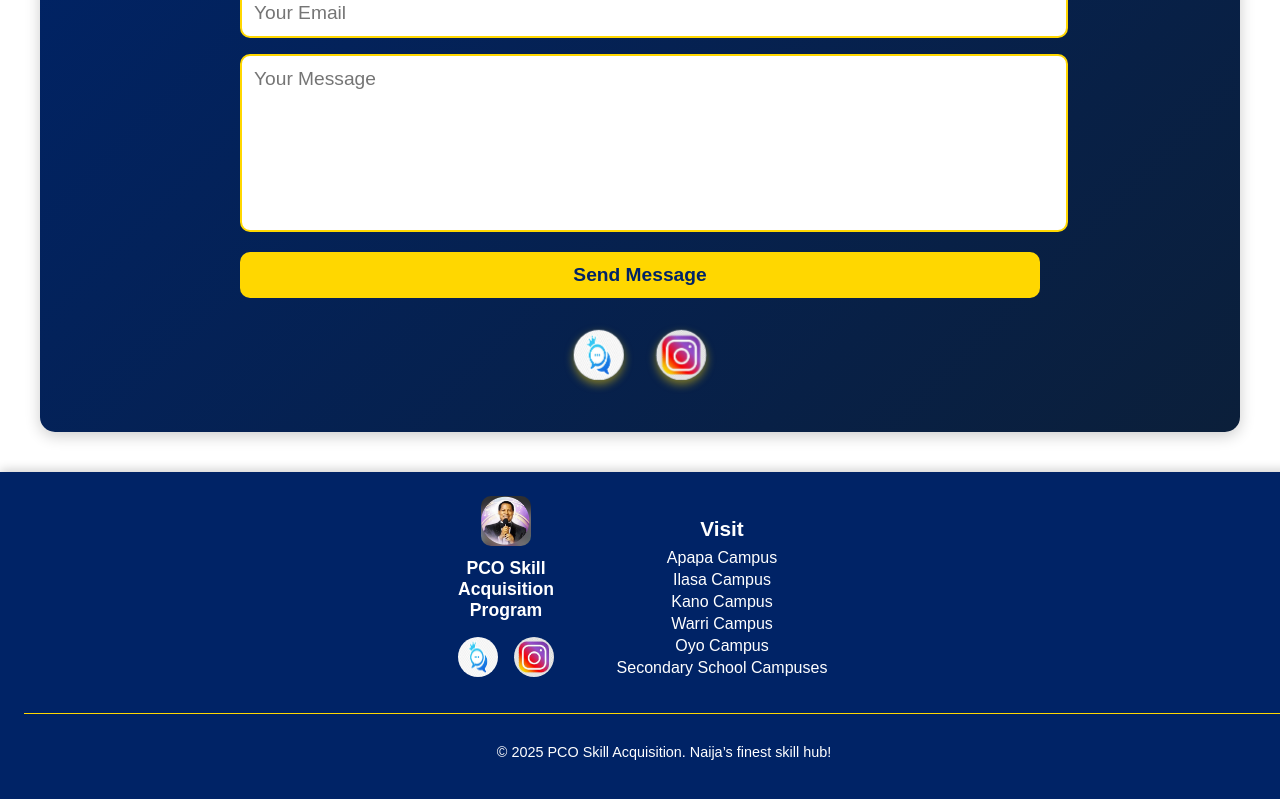
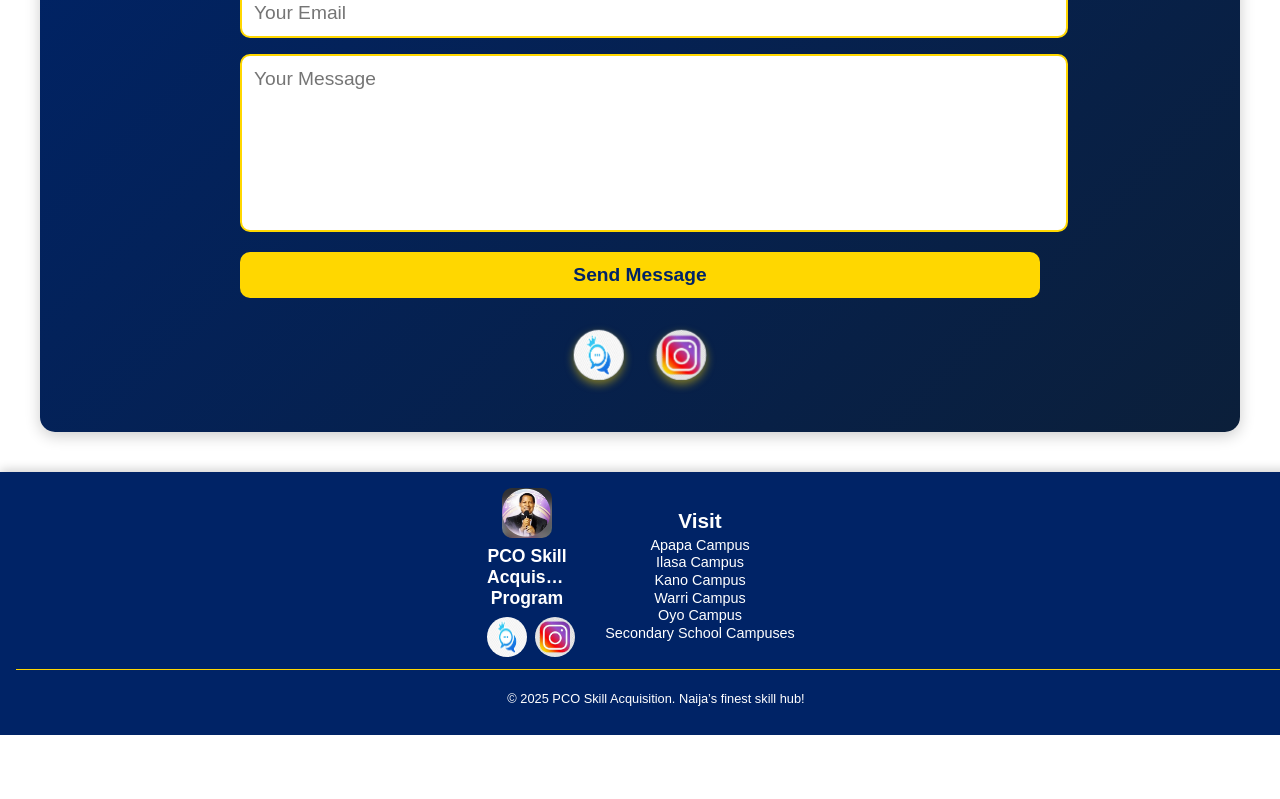
Before and after one commit to pco-skill-acquisition/pcoskillacquisition, a Next.js app: page /contact-us in a window 1280 px wide. Shown: the part 580-1379 px from the top of the page. After the commit the page ends 1315 px from the top, so only its background shows below. Built offline with nearby package versions, Linux system fonts and the light colour scheme.

Commit message:
Refine Footer.tsx and Footer.module.css to eliminate horizontal scroll with tighter layout constraints

```diff
--- a/app/components/Footer.module.css
+++ b/app/components/Footer.module.css
@@ -1,24 +1,24 @@
 .footerContainer {
   background-color: #002366;
   color: #ffffff;
-  padding: 1rem; /* Reduced padding to fit content */
+  padding: 0.5rem; /* Further reduced padding */
   display: flex;
   flex-wrap: wrap;
-  justify-content: space-around;
+  justify-content: center; /* Centered to avoid stretching */
   align-items: flex-start;
-  width: 100%; /* Fill the screen */
-  margin: 0; /* Remove margin to fit screen */
+  width: 100%;
+  margin: 0;
   box-shadow: 0 -2px 10px rgba(0, 0, 0, 0.2);
-  overflow-x: hidden; /* Prevent horizontal overflow */
+  overflow-x: hidden;
 }
 
 .logoSection {
   display: flex;
   flex-direction: column;
   align-items: center;
-  margin-bottom: 1rem;
-  flex: 0 0 auto; /* Prevent stretching */
-  max-width: 100px; /* Limit logo section width */
+  margin-bottom: 0.5rem;
+  flex: 0 0 auto;
+  max-width: 80px; /* Tighter limit */
 }
 
 .logo {
@@ -30,19 +30,21 @@
   font-family: "Gilroy", sans-serif;
   font-weight: bold;
   font-size: 0.9rem;
-  margin: 0.5rem 0;
+  margin: 0.25rem 0;
   text-align: center;
-  max-width: 100%; /* Ensure text doesn't overflow */
+  max-width: 100%;
+  overflow: hidden; /* Prevent text overflow */
+  text-overflow: ellipsis;
 }
 
 .socialSection {
   display: flex;
   flex-direction: row;
   align-items: center;
-  gap: 0.5rem; /* Reduced gap to save space */
-  margin-top: 0.5rem;
-  flex: 0 0 auto; /* Prevent stretching */
-  max-width: 100px; /* Limit social section width */
+  gap: 0.25rem; /* Tighter gap */
+  margin-top: 0.25rem;
+  flex: 0 0 auto;
+  max-width: 80px; /* Tighter limit */
 }
 
 .socialIcon {
@@ -56,16 +58,16 @@
 
 .visitSection {
   text-align: center;
-  margin-bottom: 1rem;
+  margin-bottom: 0.5rem;
   flex: 1 1 auto;
-  max-width: 250px; /* Reduced max width to fit */
+  max-width: 200px; /* Reduced further */
 }
 
 .visitTitle {
   font-family: "Gilroy", sans-serif;
   font-weight: bold;
   font-size: 1.1rem;
-  margin-bottom: 0.5rem;
+  margin-bottom: 0.25rem;
 }
 
 .campusList {
@@ -76,9 +78,9 @@
 
 .campusList li {
   font-family: "Gilroy", sans-serif;
-  font-size: 0.9rem;
-  margin: 0.25rem 0;
-  white-space: nowrap; /* Prevent text wrapping issues */
+  font-size: 0.8rem; /* Slightly smaller to fit */
+  margin: 0.1rem 0;
+  white-space: nowrap;
 }
 
 .campusList a {
@@ -95,16 +97,15 @@
   width: 100%;
   text-align: center;
   font-family: "Gilroy", sans-serif;
-  font-size: 0.8rem;
-  padding-top: 1rem;
+  font-size: 0.7rem; /* Reduced to fit */
+  padding-top: 0.5rem;
   border-top: 1px solid #ffd700;
 }
 
 @media (min-width: 640px) {
   .footerContainer {
-    padding: 1.5rem; /* Reduced padding */
-    justify-content: center;
-    gap: 1rem; /* Reduced gap */
+    padding: 1rem;
+    gap: 0.5rem; /* Tighter gap */
   }
 
   .logoSection {
@@ -116,12 +117,11 @@
   }
 
   .socialSection {
-    flex-direction: row;
-    gap: 1rem;
+    gap: 0.5rem;
   }
 
   .visitSection {
-    max-width: 300px; /* Adjusted for desktop */
+    max-width: 250px;
   }
 
   .visitTitle {
@@ -129,10 +129,10 @@
   }
 
   .campusList li {
-    font-size: 1rem;
+    font-size: 0.9rem;
   }
 
   .copyrightSection {
-    font-size: 0.9rem;
+    font-size: 0.8rem;
   }
 }
```
